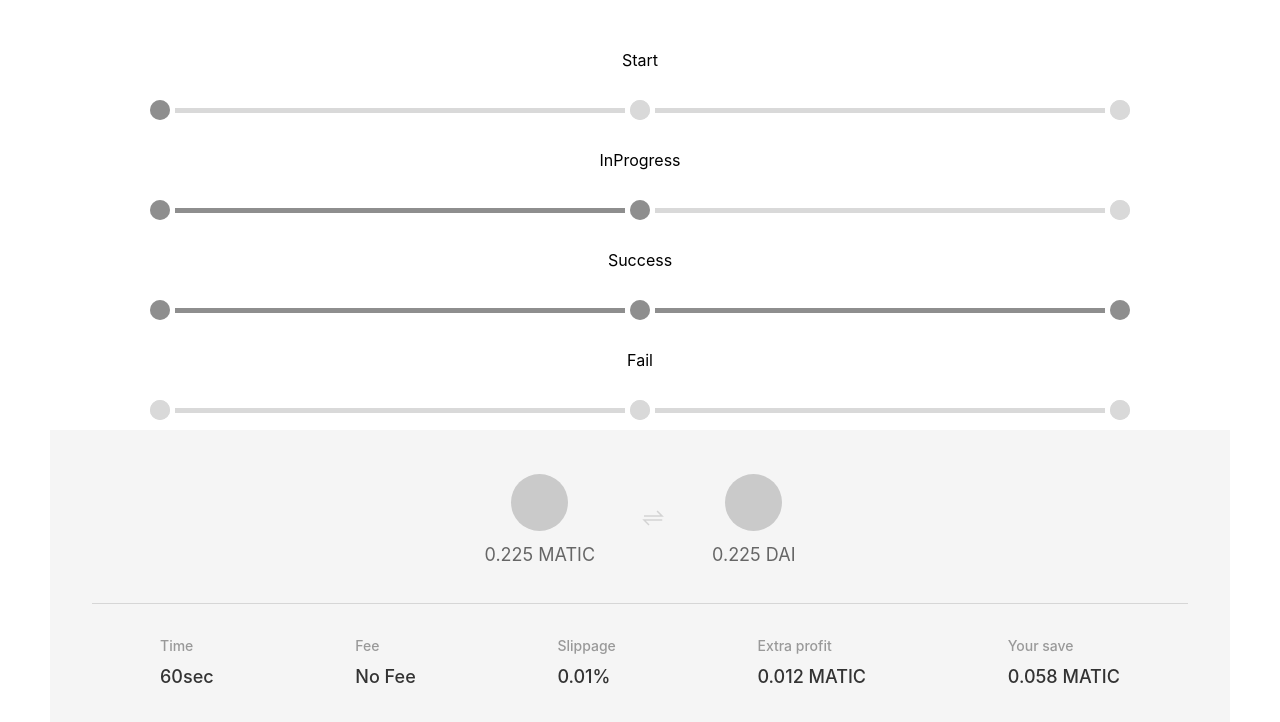
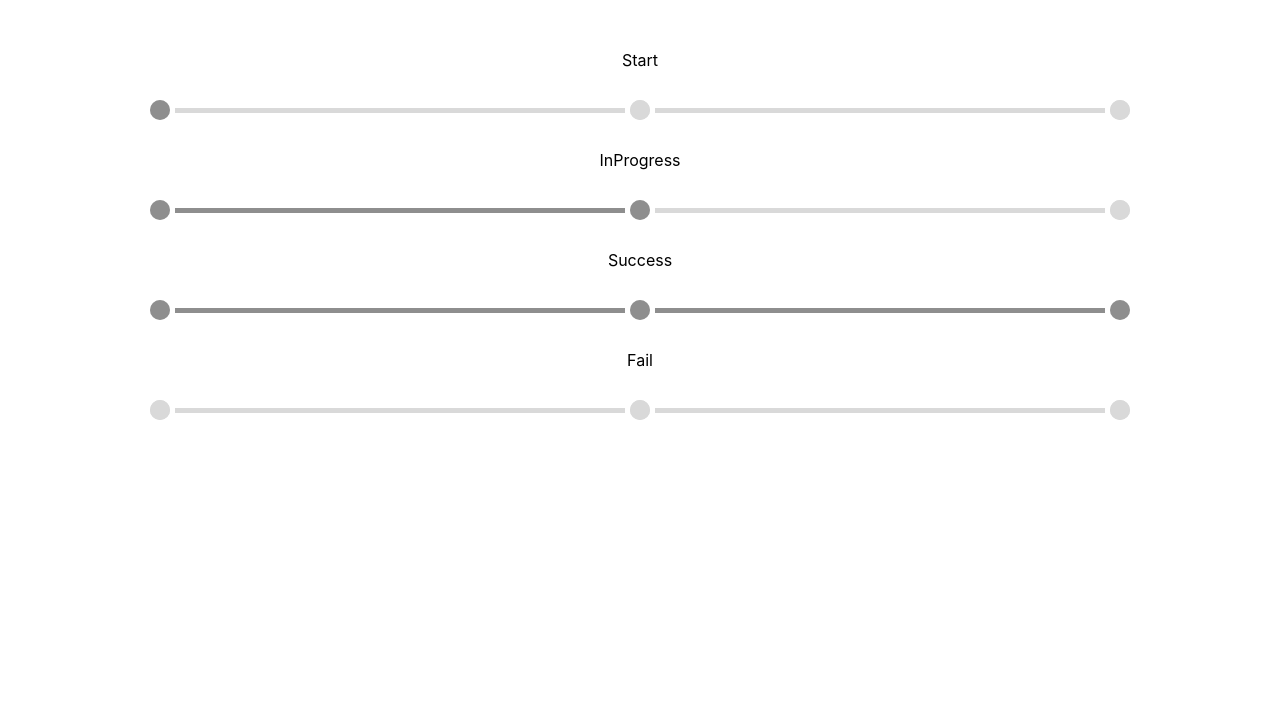
Before and after one commit to radiusxyz/360-pre-design-components, a React (Create React App) app: page / in a window 1280 px wide. Shown: the top 722 px of the page. Built offline with nearby package versions, Linux system fonts and the light colour scheme.

Commit message:
implement discrete value progress bar

```diff
--- a/src/App.tsx
+++ b/src/App.tsx
@@ -20,35 +20,6 @@ function App() {
         <p style={{ textAlign: "center" }}>Fail</p>
         <ProgressBar status={3} />
       </div>
-      <ConfirmationInfo
-        details={{
-          from: { token: "MATIC", amount: 0.225 },
-          to: { token: "DAI", amount: 0.225 },
-          time: 60,
-          fee: "No Fee",
-          slippage: 0.01,
-          extraProfit: 0.012,
-          yourSave: 0.058,
-        }}
-      />
-
-      {/* <div
-        style={{
-          display: "flex",
-          justifyContent: "space-between",
-          minWidth: "auto",
-        }}
-      >
-        <div style={{ backgroundColor: "red", height: 50, width: "auto" }}>
-          Hoihoihoi
-        </div>
-        <div style={{ backgroundColor: "red", height: 50, width: "auto" }}>
-          Hihi
-        </div>
-        <div style={{ backgroundColor: "red", height: 50, width: "auto" }}>
-          OiOi
-        </div>
-      </div> */}
     </div>
   );
 }
```
